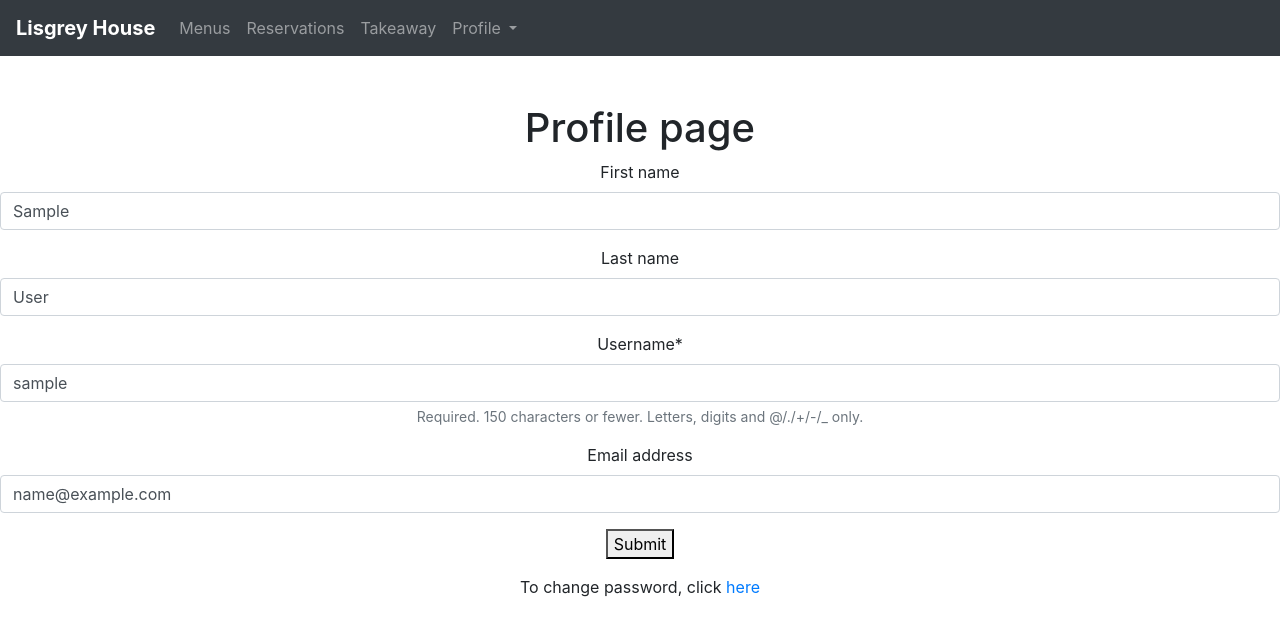
After one commit to MatthewMagee20/LisgreyWebApp_FYP, a Django app: page /update_profile/ in a window 1280 px wide. The commit adds this page. Shown: the top 636 px of the page. Run offline with Django 3.2, Linux system fonts and the light colour scheme; the visitor is signed in with stand-in values (Sample User, id 1); some libraries are stand-ins or nearby versions.

Commit message:
Edit Profile/password functionality

```diff
--- a/LisgreyWebApp/forms.py
+++ b/LisgreyWebApp/forms.py
@@ -1,6 +1,6 @@
 from django.forms import ModelForm, Textarea, EmailField, DateInput
 from LisgreyWebApp.models import Reservation, LoginForm
-from django.contrib.auth.forms import UserCreationForm
+from django.contrib.auth.forms import UserCreationForm, UserChangeForm
 from django.contrib.auth.models import User
 
 
@@ -27,3 +27,9 @@
     class Meta:
         model = User
         fields = ['username', 'email', 'password1', 'password2']
+
+
+class UserUpdateForm(ModelForm):
+    class Meta:
+        model = User
+        fields = ['first_name', 'last_name', 'username', 'email']
--- a/LisgreyWebApp/views.py
+++ b/LisgreyWebApp/views.py
@@ -1,17 +1,11 @@
 from django.http import HttpResponseRedirect
 from django.shortcuts import render, redirect
-from rest_framework.decorators import api_view
-from rest_framework.response import Response
-from rest_framework.views import APIView
-
-from LisgreyWebApp.forms import ReservationForm, UserRegistrationForm
-from LisgreyWebApp.models import FoodItem, Allergen
+from LisgreyWebApp.forms import ReservationForm, UserRegistrationForm, UserUpdateForm
+from LisgreyWebApp.models import FoodItem
 from django.contrib import messages
-
-from django.contrib.auth.models import User
-from rest_framework import viewsets, status
-from rest_framework import permissions
-from LisgreyWebApp.serializers import UserSerializer, UserSerializerWithToken
+from django.contrib.auth import update_session_auth_hash
+from django.contrib.auth.decorators import login_required
+from django.contrib.auth.forms import PasswordChangeForm
 
 
 # create reservation
@@ -46,6 +40,37 @@
     return render(request, 'registration/register.html', {'form': form})
 
 
+@login_required
+def update_profile(request):
+    if request.method == 'POST':
+        user_details_form = UserUpdateForm(request.POST, instance=request.user)
+
+        if user_details_form.is_valid():
+            update = user_details_form.save()
+            update.user = request.user
+            update.save()
+
+    else:
+        user_details_form = UserUpdateForm(instance=request.user)
+
+    return render(request, 'registration/profile.html', {'user_details_form': user_details_form})
+
+
+def update_password(request):
+    if request.method == 'POST':
+        password_form = PasswordChangeForm(request.user, request.POST)
+
+        if password_form.is_valid():
+            password = password_form.save()
+            update_session_auth_hash(request, password)
+            return redirect('profile')
+
+    else:
+        password_form = PasswordChangeForm(request.user)
+
+    return render(request, 'registration/change_password.html', {'password_form': password_form})
+
+
 # food menu items
 def get_food_menu(request):
     menu_items = FoodItem.objects.get()
@@ -56,38 +81,3 @@
         'description': menu_items.description
     }
     return render(request, 'menu.html', data)
-
-
-class UserViewSet(viewsets.ModelViewSet):
-    """
-    API endpoint that allows users to be viewed or edited.
-    """
-    queryset = User.objects.all().order_by('-date_joined')
-    serializer_class = UserSerializer
-    permission_classes = [permissions.IsAuthenticated]
-
-
-@api_view(['GET'])
-def current_user(request):
-    """
-    Determine the current user by their token, and return their data
-    """
-
-    serializer = UserSerializer(request.user)
-    return Response(serializer.data)
-
-
-class UserList(APIView):
-    """
-    Create a new user. It's called 'UserList' because normally we'd have a get
-    method here too, for retrieving a list of all User objects.
-    """
-
-    permission_classes = (permissions.AllowAny,)
-
-    def post(self, request, format=None):
-        serializer = UserSerializerWithToken(data=request.data)
-        if serializer.is_valid():
-            serializer.save()
-            return Response(serializer.data, status=status.HTTP_201_CREATED)
-        return Response(serializer.errors, status=status.HTTP_400_BAD_REQUEST)
--- a/LisgreyWebApp_FYP/urls.py
+++ b/LisgreyWebApp_FYP/urls.py
@@ -13,17 +13,11 @@
     1. Import the include() function: from django.urls import include, path
     2. Add a URL to urlpatterns:  path('blog/', include('blog.urls'))
 """
+import django
 from django.contrib import admin
 from django.urls import path, include
 from django.views.generic import TemplateView
-from LisgreyWebApp.views import create_reservation_view, register, get_food_menu
-from LisgreyWebApp import views
-from rest_framework import routers
-from rest_framework_jwt.views import obtain_jwt_token
-
-
-router = routers.DefaultRouter()
-router.register(r'users', views.UserViewSet)
+from LisgreyWebApp.views import create_reservation_view, register, get_food_menu, update_profile, update_password
 
 
 urlpatterns = [
@@ -34,10 +28,8 @@
     path('reservation/', create_reservation_view, name='reservation'),
     path('accounts/register/', register, name='register'),
     path('accounts/', include('django.contrib.auth.urls')),
-    path('', include(router.urls)),
-    path('api-auth/', include('rest_framework.urls', namespace='rest_framework')),
-    path('token-auth/', obtain_jwt_token),
-    path('core/', include('LisgreyWebApp.urls'))
-
+    path('', TemplateView.as_view(template_name='home.html'), name='home'),
+    path('update_profile/', update_profile, name='profile'),
+    path('update_password/', update_password, name='update_password'),
 
 ]
--- /dev/null
+++ b/templates/Registration/profile.html
@@ -0,0 +1,21 @@
+{% extends 'base.html' %}
+{% load static %}
+{% load crispy_forms_filters %}
+{% load crispy_forms_tags %}
+
+{% block nav_title %}Lisgrey House{% endblock %}
+
+{% block body_content %}
+    <br><br>
+    <div class="text-center vertical-center">
+        <h1>Profile page</h1>
+
+        <form method="post">
+            {% csrf_token %}
+            {{ user_details_form | crispy}}
+            <button>Submit</button>
+        </form>
+
+    <p>To change password, click <a href="{% url 'update_password' %}">here</a></p>
+    </div>
+{% endblock %}
--- a/templates/base.html
+++ b/templates/base.html
@@ -29,18 +29,20 @@
                 <li class="nav-item">
                     <a class="nav-link" href="{% url 'takeaway' %}">Takeaway</a>
                 </li>
-                {% if not user.is_authenticated %}
-                <li class="nav-item">
-                    <a class="nav-link" href="{% url 'login' %}">Login</a>
+                <li class="nav-item dropdown">
+                    <a class="nav-link dropdown-toggle" href="#" id="navbarDropdownMenuLink" data-toggle="dropdown" aria-haspopup="true" aria-expanded="false">
+                        Profile
+                    </a>
+                    <div class="dropdown-menu" aria-labelledby="navbarDropdownMenuLink">
+                        {% if not user.is_authenticated %}
+                            <a class="dropdown-item" href={% url 'login' %}>Login</a>
+                            <a class="dropdown-item" href={% url 'register' %}>Register</a>
+                        {% else %}
+                            <a class="dropdown-item" href={% url 'profile' %}>Profile</a>
+                            <a class="dropdown-item" href={% url 'logout' %}>Logout</a>
+                        {% endif %}
+                    </div>
                 </li>
-                <li class="nav-item">
-                    <a class="nav-link" href="{% url 'register' %}">Register</a>
-                </li>
-                {% else %}
-                <li class="nav-item">
-                    <a class="nav-link" href="{% url 'logout' %}">Logout</a>
-                </li>
-                {% endif %}
             </ul>
         </div>
     </nav>
```
Also changed, not shown: LisgreyWebApp/urls.py (deleted, +0 -7 lines).
